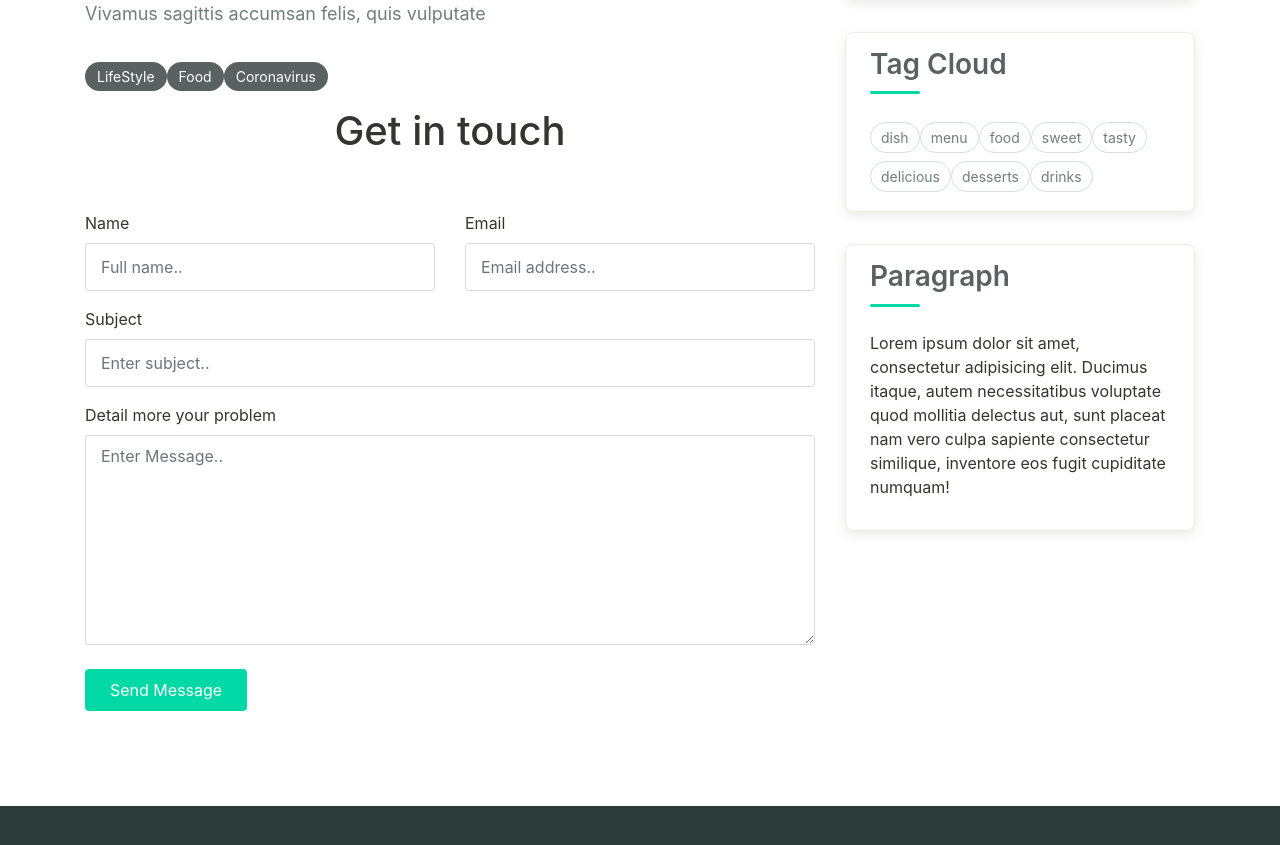
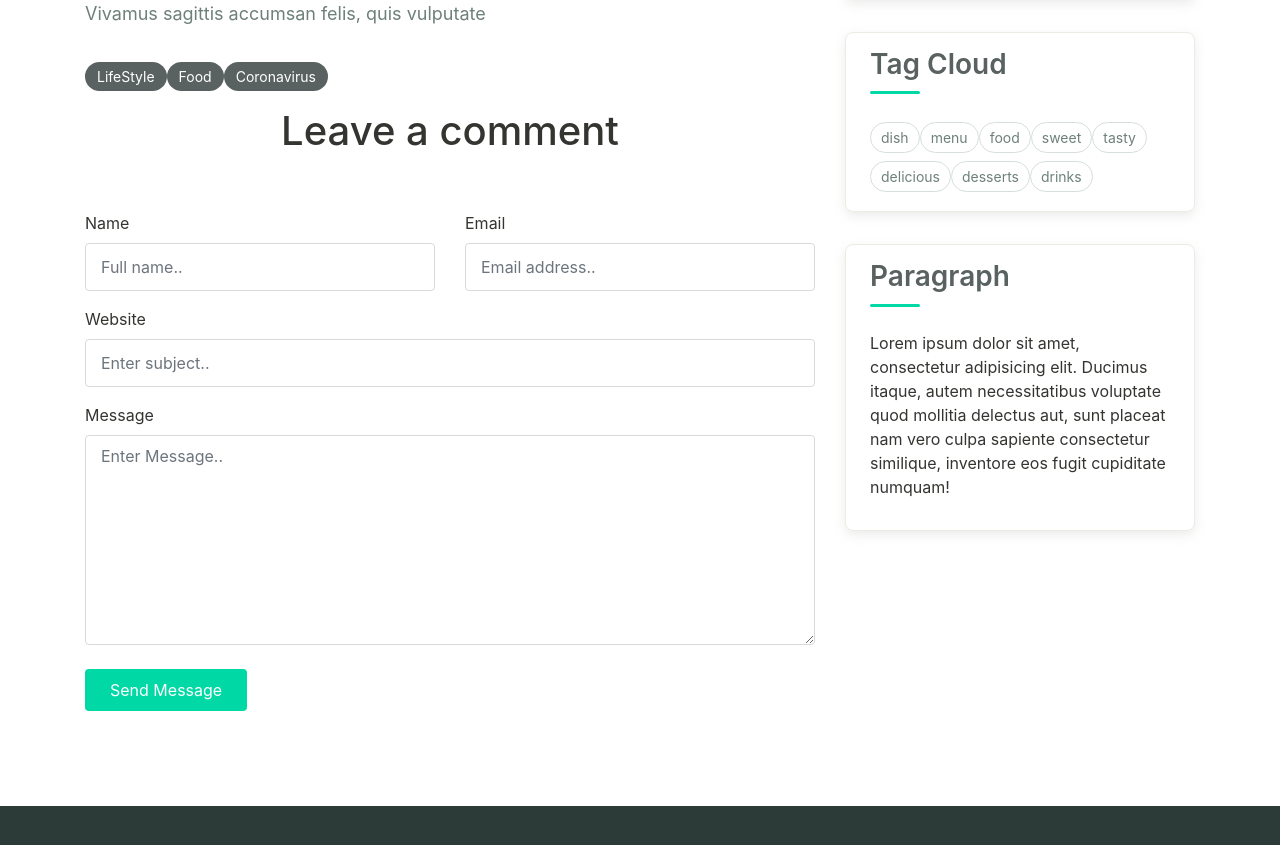
Before and after one commit to Duong1603/react-project-laravel, a React (Create React App) app: page /detailblog in a window 1280 px wide. Shown: the part 1518-2363 px from the top of the page. Built offline with nearby package versions, Linux system fonts and the light colour scheme.

Commit message:
Linh update blog lan 2

```diff
--- a/src/Pages/Blog/IndexBlog.js
+++ b/src/Pages/Blog/IndexBlog.js
@@ -8,12 +8,16 @@ import Cardleft from './Cardleft'
 export default function IndexBlog() {
   return (
     <>
+    <div class="topbar">
+      <div class="container">
       <Header></Header>
       <Banner name={"Blog"}></Banner>
       <div className="row">
         <Card></Card>
         <Cardleft></Cardleft>
       </div>
+      </div>
+      </div>
       <Footer></Footer>
     </>
   );
--- a/src/Pages/DetailBlog/Detail.js
+++ b/src/Pages/DetailBlog/Detail.js
@@ -2,11 +2,11 @@ import React from 'react'
 import Form from '../../Components/Form/Form';
 export default function Detail() {
    const lb = {
-     form_name: "Get in touch",
+     form_name: "Leave a comment",
      name1: "Name",
      name2: "Email",
-     name3: "Subject",
-     name4: "Detail more your problem",
+     name3: "Website",
+     name4: "Message",
    };
   return (
     <div className="col-lg-8">
```
